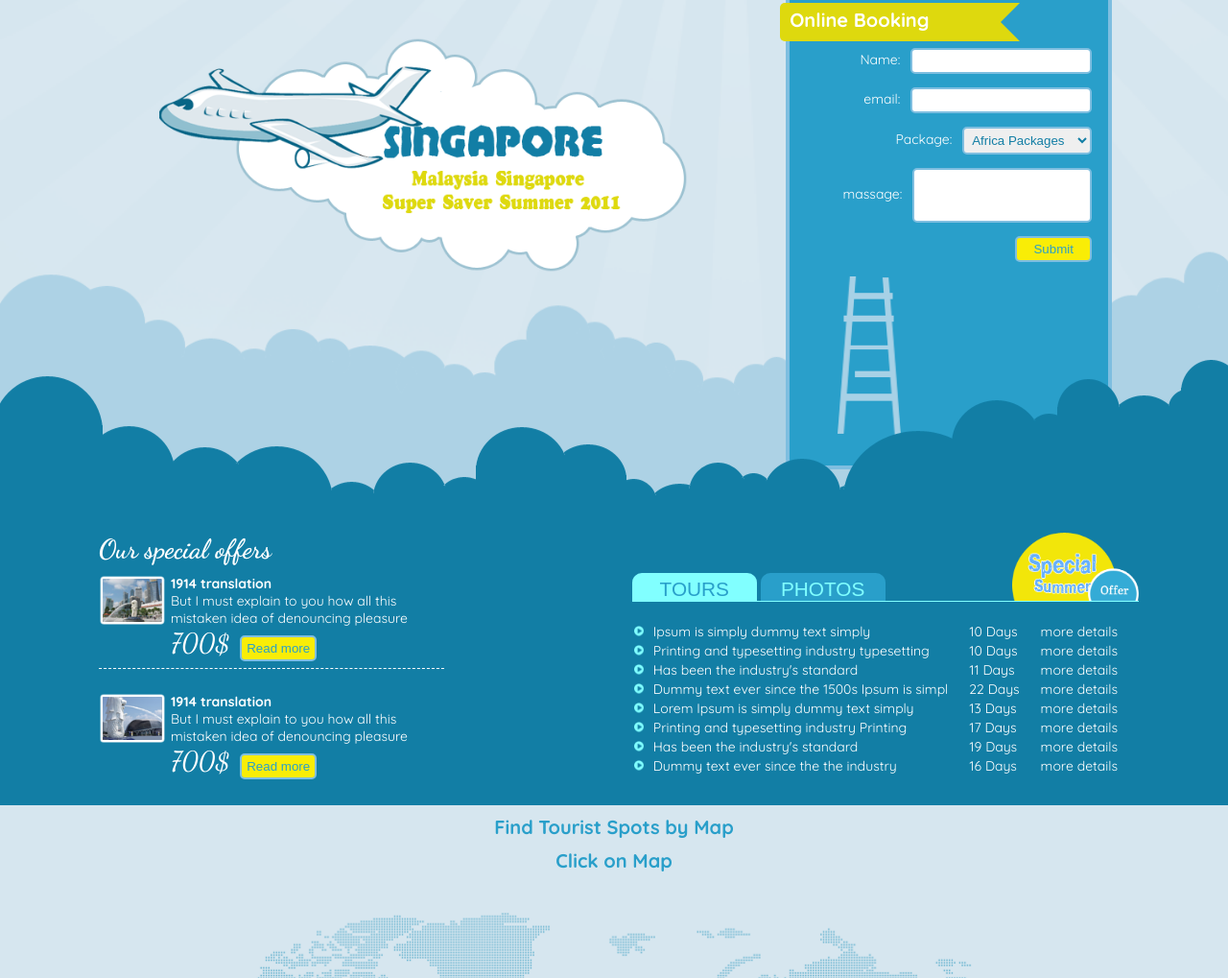
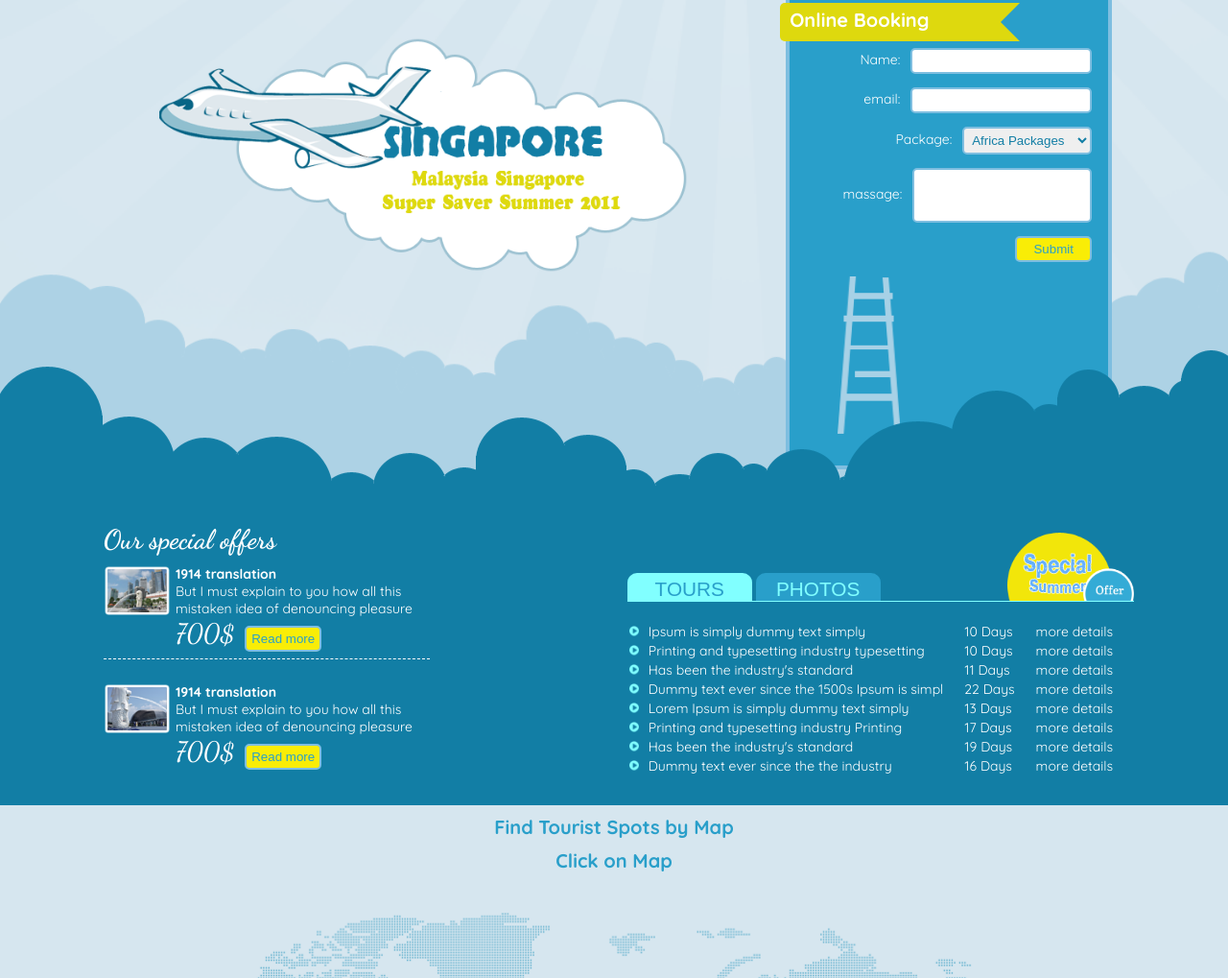
Before and after one commit to mariya-polyakova1991/Aero, a plain HTML site: page index.html in a window 1280 px wide. Shown: the part 161-1180 px from the top of the page at 96% size. Drawn offline with Linux system fonts and the light colour scheme.

Commit message:
fix margin

```diff
--- a/css/style.css
+++ b/css/style.css
@@ -209,7 +209,7 @@ select:hover {
 }
 .OurSpecial {
   min-width: 380px;
-  padding: 0 10px;
+  padding: 0 20px;
 }
 .SpecialInner {
   display: flex;
@@ -237,6 +237,9 @@ select:hover {
   margin-bottom: 25px;
 }
 
+.tours {
+  padding: 10px;
+}
 .toursIcon img {
   width: 20px;
   padding-right: 10px;
@@ -309,6 +312,7 @@ select:hover {
   justify-content: space-around;
   padding-top: 20px;
   flex-wrap: wrap;
+  margin: 0 auto;
 }
 footer {
   width: 100%;
```
